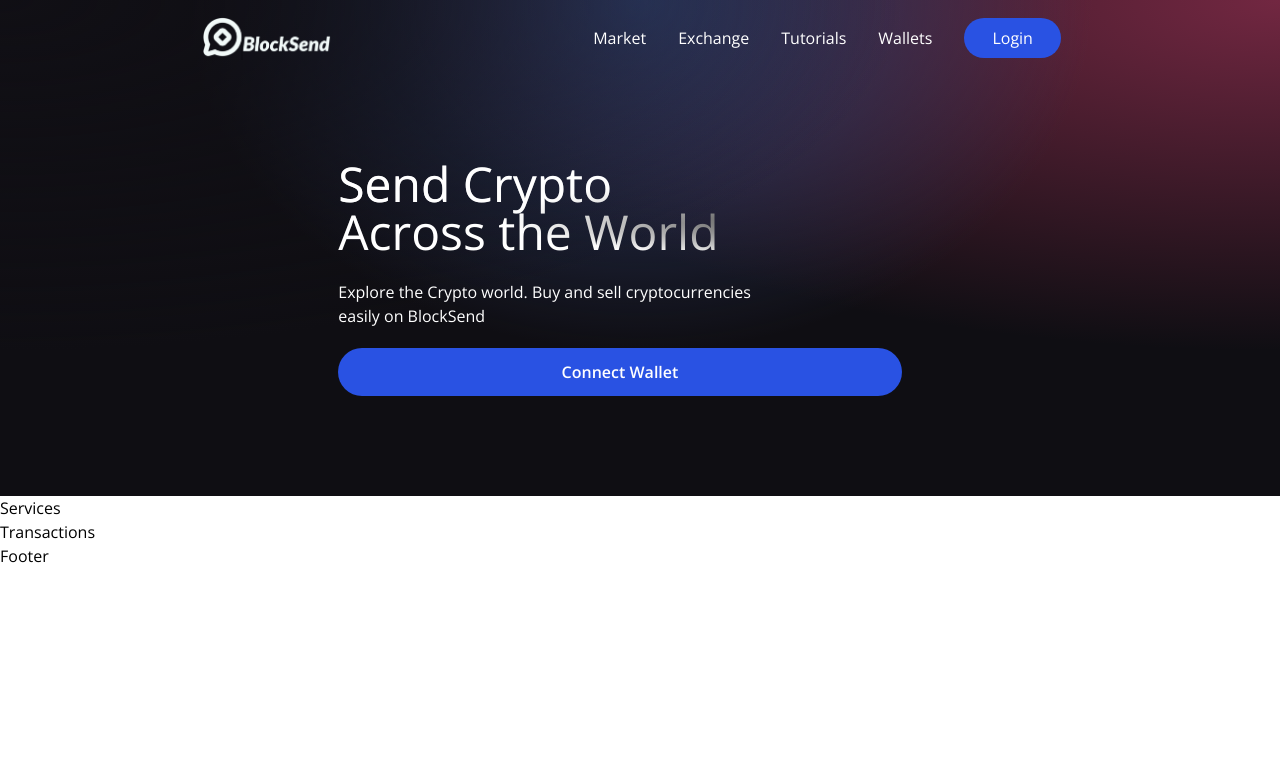
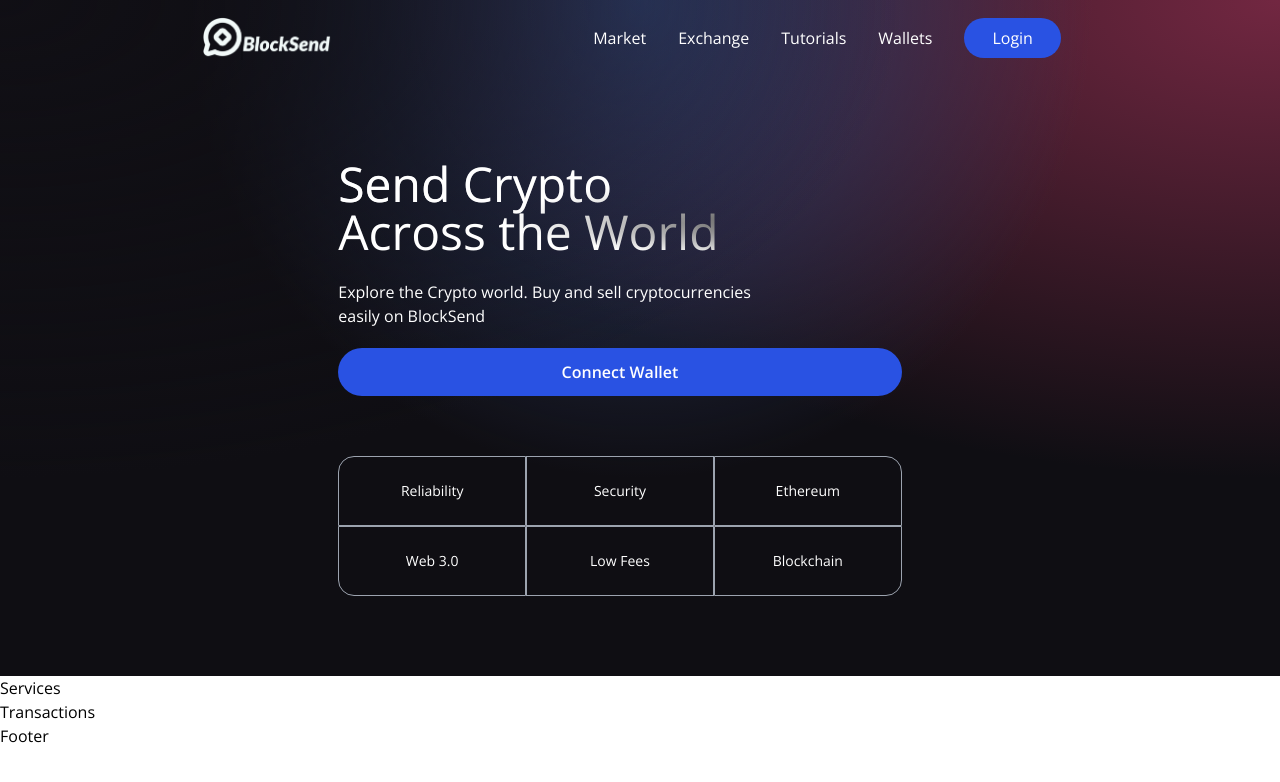
Before and after one commit to alexpxrad/web3-blockchain-site, a React (Vite) app in the folder client/: page / in a window 1280 px wide. Shown: the top 782 px of the page. Built offline with nearby package versions, Linux system fonts and the light colour scheme.

Commit message:
finished welcome page

```diff
--- a/client/src/components/Welcome.jsx
+++ b/client/src/components/Welcome.jsx
@@ -4,6 +4,7 @@
 
 import { Loader } from './';
 
+const commonStyles = 'min-h-[70px] sm:px-0 px-2 sm:min-w-[120px] flex justify-center items-center border-[0.5px] border-gray-400 text-sm font-light text-white'
 
 const Welcome = () => {
 
@@ -28,7 +29,29 @@
                         className="flex flex-row justify-center my-5 bg-[#2952e3] p-3 rounded-full cursor-pointer hover:bg-[#2546bd]">
                             <p className='text-white text-base font-semibold' >Connect Wallet</p>
                     </button>
+
+                    <div className='grid sm:grid-cols-3 grid-cols-2 w-full mt-10' >
+                        <div className={`rounded-tl-2xl ${commonStyles}`} >
+                                Reliability
+                        </div>
+                            <div className={commonStyles}>Security</div>
+                            <div className={`rounded-tr-2xl ${commonStyles}`} >
+                                Ethereum
+                            </div>
+                            <div className={`rounded-bl-2xl ${commonStyles}`} >
+                                Web 3.0
+                            </div>
+                            <div className={commonStyles}>Low Fees</div>
+                            <div className={`rounded-br-2xl ${commonStyles}`} >
+                                Blockchain
+                            </div>
+                    </div>
                 </div>
+
+                <div>
+
+                </div>
+
             </div>
         </div>
     );
```
